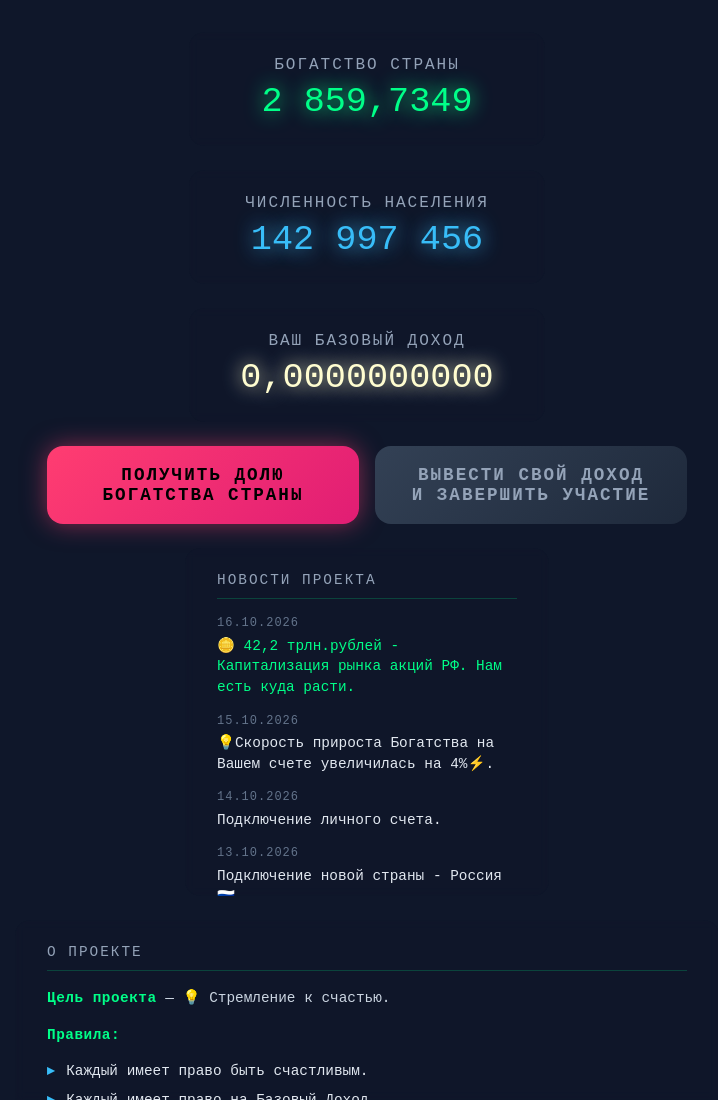
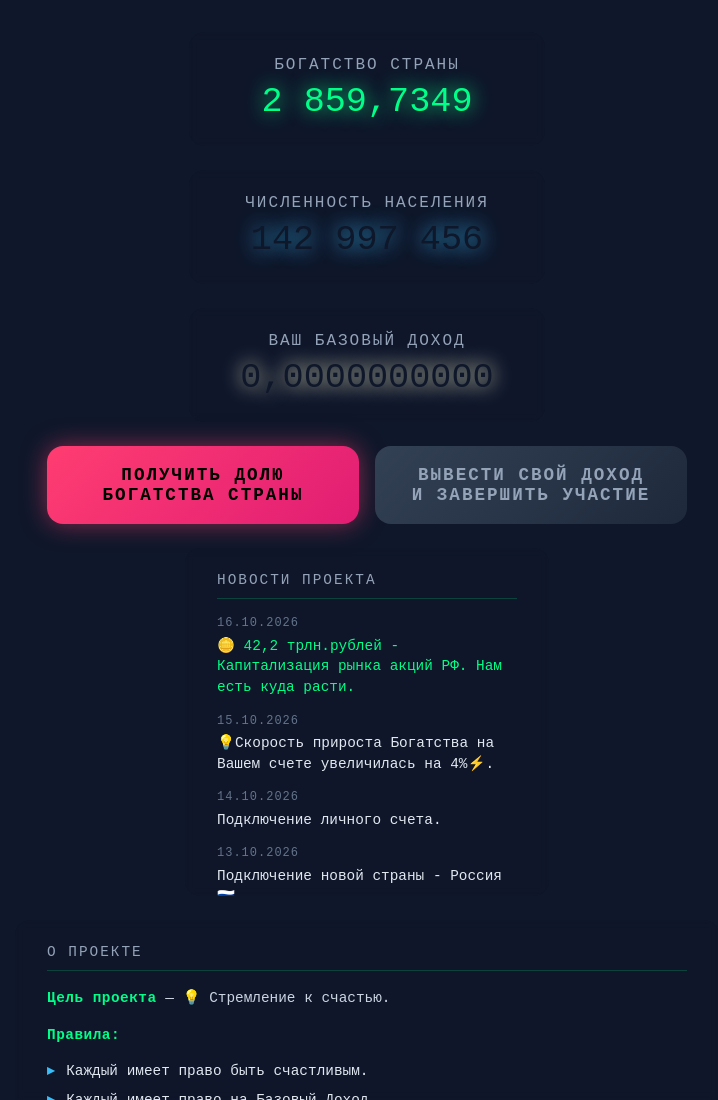
Before and after one commit to avladimirtsev/Another, a plain HTML site: page index.html in a window 1280 px wide. Shown: the top 1100 px of the page, without its empty margins (273-991 px from the left). Drawn offline with Linux system fonts and the light colour scheme.

Commit message:
Update index.html

```diff
--- a/index.html
+++ b/index.html
@@ -53,8 +53,8 @@
             text-align: center;
         }
 
-        .counter.blue { color: #38bdf8; text-shadow: 0 0 20px #38bdf8; }
-        .counter.white { color: #FFFDD0; text-shadow: 0 0 20px #FFFDD0; }
+        .counter.blue { color: #0f172a; text-shadow: 0 0 20px #38bdf8; }
+        .counter.white { color: #0f172a; text-shadow: 0 0 20px #FFFDD0; }
 
         .btn-row {
             display: flex;
```
